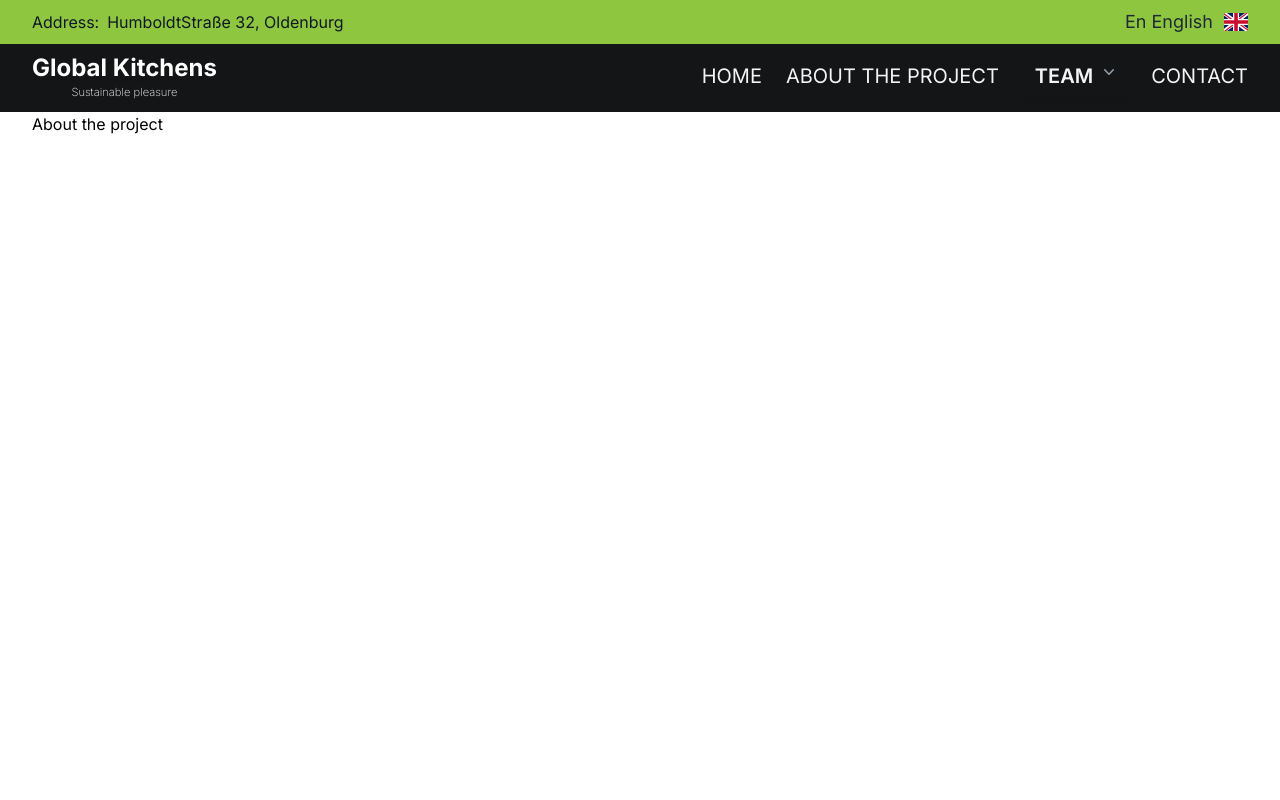
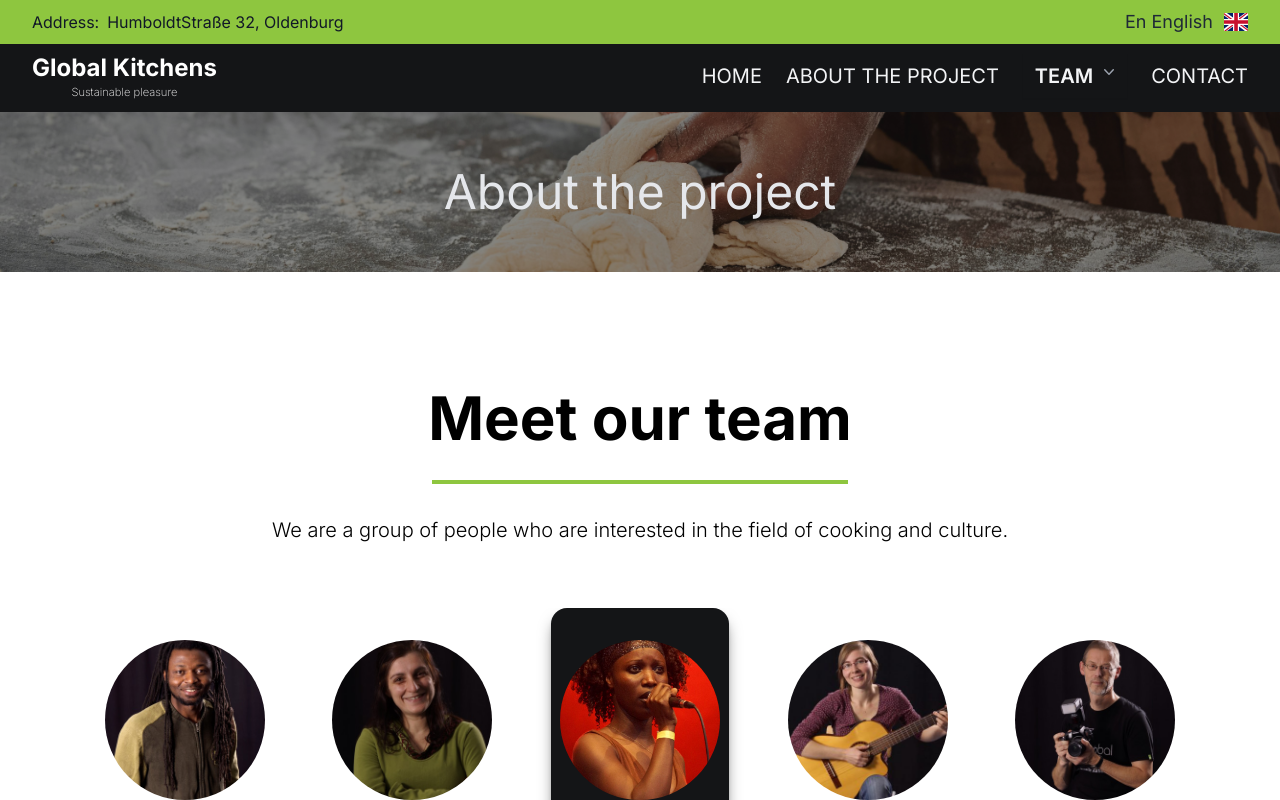
Before and after one commit to makombengas/global-kitchens, a Next.js app: page /en/about-us in a window 1280 px wide. Shown: the top 800 px of the page. Built offline with nearby package versions, Linux system fonts and the light colour scheme.

Commit message:
began to work on about us

```diff
--- a/src/app/[locale]/about-us/page.jsx
+++ b/src/app/[locale]/about-us/page.jsx
@@ -2,16 +2,24 @@ import { useTranslations } from 'next-intl'
 import React from 'react'
 import TeamBanner from '../../../components/teamBanner/TeamBanner'
 import PubBanner from '../../../components/pubBanner/PubBanner'
+import Image from 'next/image'
 
 const AboutPage = () => {
   const t = useTranslations('Navigation')
   return (
     <div className="">
      <div className="w-full h-[6rem]  md:h-[7rem] text-white bg-[#141517] fixed"/>
-      <div className='w-full h-screen flex justify-center items-center '>
+      <div className='w-full h-full flex justify-center items-center '>
+       {/*Header Image */}
+      <div className="w-full h-full mt-[3.5rem] md:mt-[7rem] bg-[#141517a9] ">
+        <div className="w-full relative  flex justify-center items-center  h-[10rem]  ">
+          <Image src="/images/aboutImage.jpg" alt="team" width={1000} height={500} priority required  className="object-cover w-screen   object-top-center h-[10rem] " />
+          <div className="w-full flex justify-center items-center text-gray-200 bg-[#1415177f] absolute h-[10rem]">
 
-      <div className="w-full px-8 h-full mt-[14rem]">
-        <h1>{t('about')}</h1>
+             <h1 className="text-2xl md:text-5xl text-center">{t('about')}</h1>
+
+          </div>
+        </div>
 
       </div>
     </div>
--- a/src/app/[locale]/country/[id]/page.jsx
+++ b/src/app/[locale]/country/[id]/page.jsx
@@ -15,7 +15,7 @@ const CountryPage = (searchParams) => {
   return (
     <div>
 
-       <div className="w-full h-[6rem]  md:h-[7rem] text-white bg-[#31343a] fixed"/>
+       <div className="w-full h-[6rem]  md:h-[7rem] text-white bg-[#141517] fixed"/>
 
        <div className="w-full h-full p-0 pt-24  ">
 
--- /dev/null
+++ b/src/app/[locale]/join/page.jsx
@@ -0,0 +1,20 @@
+import { useTranslations } from "next-intl"
+import TeamBanner from "../../../components/teamBanner/TeamBanner"
+
+
+const JoinPage = () => {
+    const t = useTranslations('Navigation')
+  return (
+    <div className="">
+         <div className="w-full h-[6rem]  md:h-[7rem] text-white bg-[#141517] fixed"/>
+         <div className="w-full h-full flex flex-col md:flex-row justify-center gap-4 ">
+         <div className="w-full px-8 h-full mt-[7rem]">
+             <h1>{t('join')}</h1>
+         </div>
+         </div>
+         <TeamBanner/>
+    </div>
+  )
+}
+
+export default JoinPage
```
Also changed, not shown: public/images/aboutImage.jpg (added).
